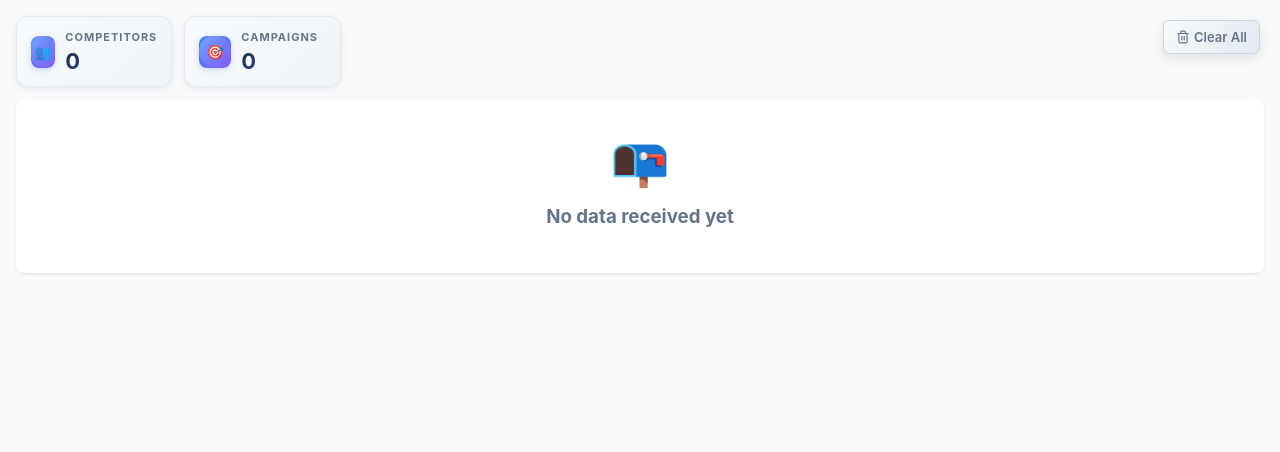
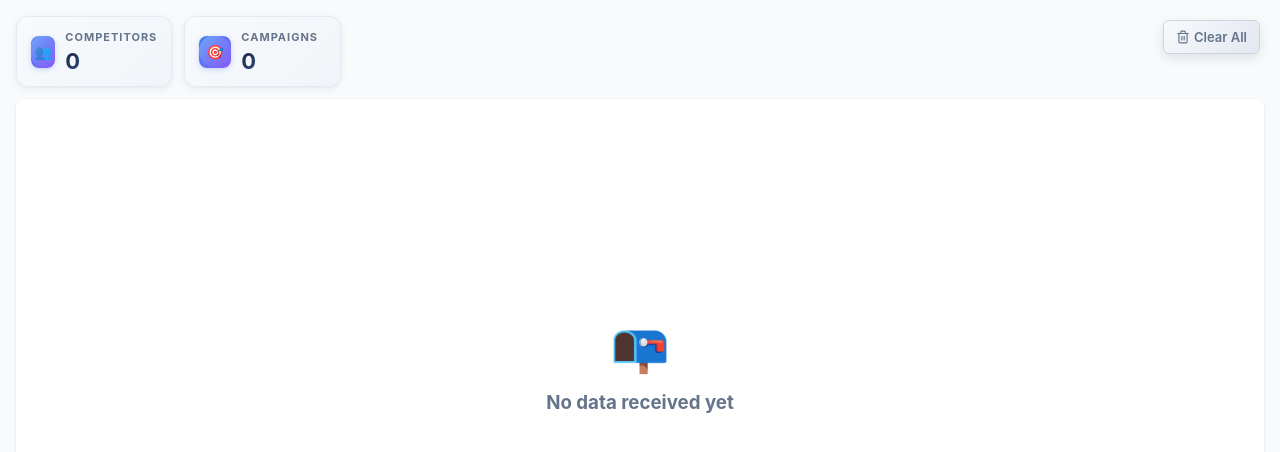
Before and after one commit to Batta-Bazula-989/dashboard, a website: page public/index.html in a window 1280 px wide. Shown: the top 452 px of the page. Drawn offline with Linux system fonts and the light colour scheme; no server answers.

Commit message:
improved css

```diff
--- a/public/styles/main.css
+++ b/public/styles/main.css
@@ -196,11 +196,11 @@ body {
 .data-display {
     background: white;
     border-radius: 8px;
-    padding: 12px;
+    padding: 16px;
     box-shadow: 0 1px 3px rgba(0, 0, 0, 0.1);
     margin: 0;
-    min-height: 150px;
-    max-height: 600px;
+    min-height: calc(100vh - 200px);
+    max-height: none;
     overflow-y: auto;
     position: relative;
 }
@@ -209,7 +209,7 @@ body {
 .card-grid {
     display: grid;
     grid-template-columns: repeat(2, 1fr);
-    gap: 8px;
+    gap: 4px;
     align-items: start;
 }
 @media (max-width: 900px) {
@@ -223,7 +223,7 @@ body {
     border-radius: 8px;
     padding: 14px;
     box-shadow: 0 1px 3px rgba(0,0,0,0.04);
-    margin-bottom: 8px;
+    margin-bottom: 4px;
     min-height: 120px;
 }
 .card-header {
@@ -631,11 +631,11 @@ body {
     display: flex;
     flex-direction: column;
     align-items: center;
-    justify-content: flex-start;
+    justify-content: center;
     text-align: center;
-    padding: 20px;
+    padding: 40px;
     color: #64748b;
-    min-height: 150px;
+    min-height: calc(100vh - 300px);
     position: relative;
     width: 100%;
 }
```
